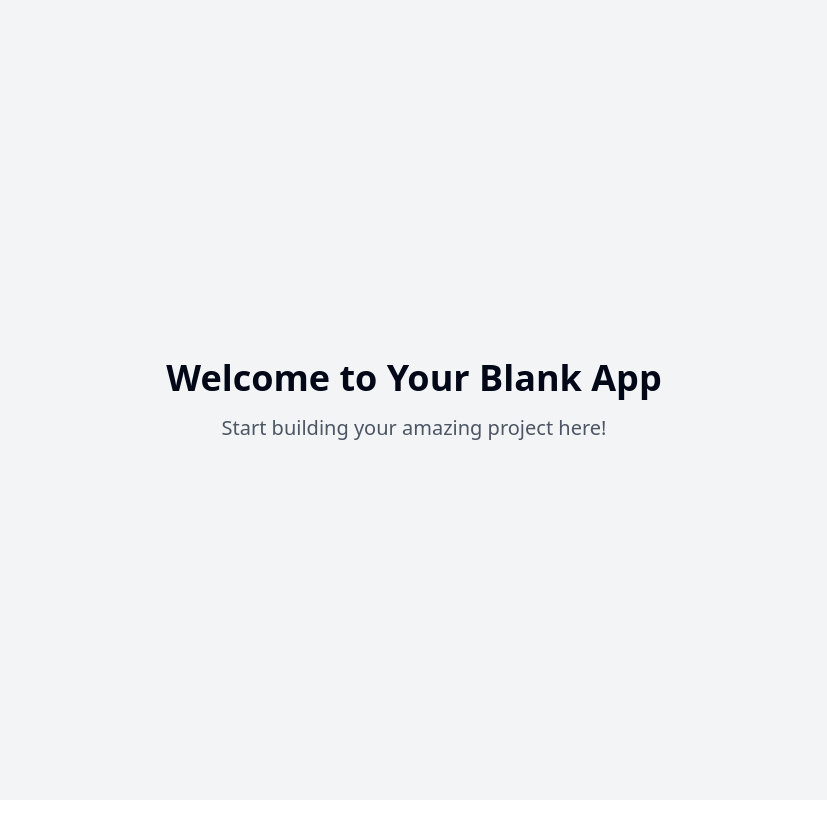
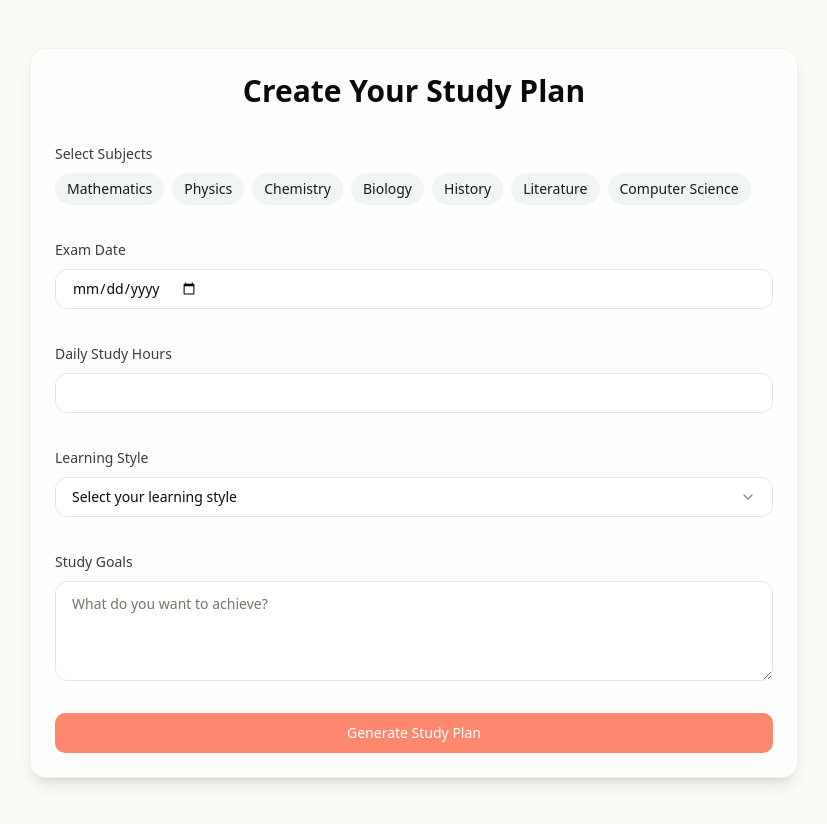
Before and after one commit to DhamanManikanth/studyplan-genius, a React (Vite) app: page / in a window 1280 px wide. Shown: the whole page, without its empty margins (226-1053 px from the left). Before the commit the page ends 800 px from the top, so only its background shows below. Built offline with nearby package versions, Linux system fonts and the light colour scheme.

Commit message:
Add study plan generator
Implements a study plan generator agent using the Gemini 1.5 Flash model.  The agent takes user inputs (subjects, exams, study hours, goals) and generates a customized study plan.

```diff
--- a/package.json
+++ b/package.json
@@ -51,7 +51,7 @@
     "react": "^18.3.1",
     "react-day-picker": "^8.10.1",
     "react-dom": "^18.3.1",
-    "react-hook-form": "^7.53.0",
+    "react-hook-form": "^7.54.2",
     "react-resizable-panels": "^2.1.3",
     "react-router-dom": "^6.26.2",
     "recharts": "^2.12.7",
--- /dev/null
+++ b/src/components/StudyPlanForm.tsx
@@ -0,0 +1,162 @@
+
+import { useState } from "react";
+import { useForm } from "react-hook-form";
+import { Button } from "./ui/button";
+import { Input } from "./ui/input";
+import { Label } from "./ui/label";
+import { Textarea } from "./ui/textarea";
+import {
+  Select,
+  SelectContent,
+  SelectItem,
+  SelectTrigger,
+  SelectValue,
+} from "./ui/select";
+
+interface StudyPlanFormData {
+  subjects: string[];
+  examDate: string;
+  studyHours: number;
+  goals: string;
+  learningStyle: string;
+}
+
+const subjects = [
+  "Mathematics",
+  "Physics",
+  "Chemistry",
+  "Biology",
+  "History",
+  "Literature",
+  "Computer Science",
+];
+
+export function StudyPlanForm() {
+  const [selectedSubjects, setSelectedSubjects] = useState<string[]>([]);
+  const [isLoading, setIsLoading] = useState(false);
+  const [generatedPlan, setGeneratedPlan] = useState("");
+
+  const { register, handleSubmit, formState: { errors } } = useForm<StudyPlanFormData>();
+
+  const toggleSubject = (subject: string) => {
+    setSelectedSubjects(prev =>
+      prev.includes(subject)
+        ? prev.filter(s => s !== subject)
+        : [...prev, subject]
+    );
+  };
+
+  const onSubmit = async (data: StudyPlanFormData) => {
+    setIsLoading(true);
+    try {
+      const response = await fetch("/api/generate-study-plan", {
+        method: "POST",
+        headers: {
+          "Content-Type": "application/json",
+        },
+        body: JSON.stringify({
+          ...data,
+          subjects: selectedSubjects,
+        }),
+      });
+
+      const result = await response.json();
+      setGeneratedPlan(result.plan);
+    } catch (error) {
+      console.error("Error generating study plan:", error);
+    } finally {
+      setIsLoading(false);
+    }
+  };
+
+  return (
+    <div className="min-h-screen py-12 px-4 sm:px-6">
+      <div className="form-container slide-in">
+        <h1 className="text-3xl font-semibold text-center mb-8">
+          Create Your Study Plan
+        </h1>
+
+        <form onSubmit={handleSubmit(onSubmit)} className="space-y-8">
+          <div className="input-group">
+            <Label className="input-label">Select Subjects</Label>
+            <div className="flex flex-wrap gap-2 mt-2">
+              {subjects.map((subject) => (
+                <button
+                  key={subject}
+                  type="button"
+                  onClick={() => toggleSubject(subject)}
+                  className={`subject-tag ${
+                    selectedSubjects.includes(subject)
+                      ? "bg-primary/10 text-primary border-primary"
+                      : "bg-secondary/50 text-secondary-foreground border-transparent"
+                  }`}
+                >
+                  {subject}
+                </button>
+              ))}
+            </div>
+          </div>
+
+          <div className="input-group">
+            <Label className="input-label">Exam Date</Label>
+            <Input
+              type="date"
+              className="fancy-input"
+              {...register("examDate", { required: true })}
+            />
+          </div>
+
+          <div className="input-group">
+            <Label className="input-label">Daily Study Hours</Label>
+            <Input
+              type="number"
+              min="1"
+              max="24"
+              className="fancy-input"
+              {...register("studyHours", { required: true, min: 1, max: 24 })}
+            />
+          </div>
+
+          <div className="input-group">
+            <Label className="input-label">Learning Style</Label>
+            <Select {...register("learningStyle")}>
+              <SelectTrigger className="fancy-input">
+                <SelectValue placeholder="Select your learning style" />
+              </SelectTrigger>
+              <SelectContent>
+                <SelectItem value="visual">Visual Learner</SelectItem>
+                <SelectItem value="auditory">Auditory Learner</SelectItem>
+                <SelectItem value="reading">Reading/Writing Learner</SelectItem>
+                <SelectItem value="kinesthetic">Kinesthetic Learner</SelectItem>
+              </SelectContent>
+            </Select>
+          </div>
+
+          <div className="input-group">
+            <Label className="input-label">Study Goals</Label>
+            <Textarea
+              className="fancy-input min-h-[100px]"
+              placeholder="What do you want to achieve?"
+              {...register("goals", { required: true })}
+            />
+          </div>
+
+          <Button
+            type="submit"
+            className="w-full bg-primary hover:bg-primary/90 text-white"
+            disabled={isLoading}
+          >
+            {isLoading ? "Generating Plan..." : "Generate Study Plan"}
+          </Button>
+        </form>
+
+        {generatedPlan && (
+          <div className="mt-8 p-6 bg-secondary/20 rounded-lg fade-in">
+            <h2 className="text-xl font-semibold mb-4">Your Personalized Study Plan</h2>
+            <pre className="whitespace-pre-wrap text-sm">{generatedPlan}</pre>
+          </div>
+        )}
+      </div>
+    </div>
+  );
+}
--- a/src/index.css
+++ b/src/index.css
@@ -1,92 +1,30 @@
+
 @tailwind base;
 @tailwind components;
 @tailwind utilities;
 
 @layer base {
   :root {
-    --background: 0 0% 100%;
-    --foreground: 222.2 84% 4.9%;
-
+    --background: 78 43% 97%;
+    --foreground: 20 14.3% 4.1%;
     --card: 0 0% 100%;
-    --card-foreground: 222.2 84% 4.9%;
-
+    --card-foreground: 20 14.3% 4.1%;
     --popover: 0 0% 100%;
-    --popover-foreground: 222.2 84% 4.9%;
-
-    --primary: 222.2 47.4% 11.2%;
-    --primary-foreground: 210 40% 98%;
-
-    --secondary: 210 40% 96.1%;
-    --secondary-foreground: 222.2 47.4% 11.2%;
-
-    --muted: 210 40% 96.1%;
-    --muted-foreground: 215.4 16.3% 46.9%;
-
-    --accent: 210 40% 96.1%;
-    --accent-foreground: 222.2 47.4% 11.2%;
-
+    --popover-foreground: 20 14.3% 4.1%;
+    --primary: 11 97% 71%;
+    --primary-foreground: 60 9.1% 97.8%;
+    --secondary: 135 20% 90%;
+    --secondary-foreground: 24 9.8% 10%;
+    --muted: 60 4.8% 95.9%;
+    --muted-foreground: 25 5.3% 44.7%;
+    --accent: 135 20% 90%;
+    --accent-foreground: 24 9.8% 10%;
     --destructive: 0 84.2% 60.2%;
-    --destructive-foreground: 210 40% 98%;
-
-    --border: 214.3 31.8% 91.4%;
-    --input: 214.3 31.8% 91.4%;
-    --ring: 222.2 84% 4.9%;
-
-    --radius: 0.5rem;
-
-    --sidebar-background: 0 0% 98%;
-
-    --sidebar-foreground: 240 5.3% 26.1%;
-
-    --sidebar-primary: 240 5.9% 10%;
-
-    --sidebar-primary-foreground: 0 0% 98%;
-
-    --sidebar-accent: 240 4.8% 95.9%;
-
-    --sidebar-accent-foreground: 240 5.9% 10%;
-
-    --sidebar-border: 220 13% 91%;
-
-    --sidebar-ring: 217.2 91.2% 59.8%;
-  }
-
-  .dark {
-    --background: 222.2 84% 4.9%;
-    --foreground: 210 40% 98%;
-
-    --card: 222.2 84% 4.9%;
-    --card-foreground: 210 40% 98%;
-
-    --popover: 222.2 84% 4.9%;
-    --popover-foreground: 210 40% 98%;
-
-    --primary: 210 40% 98%;
-    --primary-foreground: 222.2 47.4% 11.2%;
-
-    --secondary: 217.2 32.6% 17.5%;
-    --secondary-foreground: 210 40% 98%;
-
-    --muted: 217.2 32.6% 17.5%;
-    --muted-foreground: 215 20.2% 65.1%;
-
-    --accent: 217.2 32.6% 17.5%;
-    --accent-foreground: 210 40% 98%;
-
-    --destructive: 0 62.8% 30.6%;
-    --destructive-foreground: 210 40% 98%;
-
-    --border: 217.2 32.6% 17.5%;
-    --input: 217.2 32.6% 17.5%;
-    --ring: 212.7 26.8% 83.9%;
-    --sidebar-background: 240 5.9% 10%;
-    --sidebar-foreground: 240 4.8% 95.9%;
-    --sidebar-primary: 224.3 76.3% 48%;
-    --sidebar-primary-foreground: 0 0% 100%;
-    --sidebar-accent: 240 3.7% 15.9%;
-    --sidebar-accent-foreground: 240 4.8% 95.9%;
-    --sidebar-border: 240 3.7% 15.9%;
-    --sidebar-ring: 217.2 91.2% 59.8%;
+    --destructive-foreground: 60 9.1% 97.8%;
+    --border: 20 5.9% 90%;
+    --input: 20 5.9% 90%;
+    --ring: 11 97% 71%;
+    --radius: 0.75rem;
   }
 }
 
@@ -94,8 +32,56 @@
   * {
     @apply border-border;
   }
-
   body {
     @apply bg-background text-foreground;
+    font-feature-settings: "rlig" 1, "calt" 1;
   }
 }
+
+.slide-in {
+  animation: slideIn 0.5s ease-out forwards;
+}
+
+.fade-in {
+  animation: fadeIn 0.5s ease-out forwards;
+}
+
+@keyframes slideIn {
+  from {
+    opacity: 0;
+    transform: translateY(20px);
+  }
+  to {
+    opacity: 1;
+    transform: translateY(0);
+  }
+}
+
+@keyframes fadeIn {
+  from {
+    opacity: 0;
+  }
+  to {
+    opacity: 1;
+  }
+}
+
+.form-container {
+  @apply max-w-3xl mx-auto p-6 rounded-2xl bg-white/80 backdrop-blur-sm shadow-lg border border-border/50;
+}
+
+.input-group {
+  @apply space-y-2 mb-6;
+}
+
+.input-label {
+  @apply text-sm font-medium text-foreground/80;
+}
+
+.fancy-input {
+  @apply w-full px-4 py-3 rounded-lg border border-border bg-white/50 focus:outline-none focus:ring-2 focus:ring-primary/30 transition-all duration-200;
+}
+
+.subject-tag {
+  @apply inline-flex items-center px-3 py-1.5 rounded-full text-sm font-medium transition-all duration-200;
+}
--- a/src/pages/Index.tsx
+++ b/src/pages/Index.tsx
@@ -1,14 +1,8 @@
-// Update this page (the content is just a fallback if you fail to update the page)
+
+import { StudyPlanForm } from "@/components/StudyPlanForm";
 
 const Index = () => {
-  return (
-    <div className="min-h-screen flex items-center justify-center bg-gray-100">
-      <div className="text-center">
-        <h1 className="text-4xl font-bold mb-4">Welcome to Your Blank App</h1>
-        <p className="text-xl text-gray-600">Start building your amazing project here!</p>
-      </div>
-    </div>
-  );
+  return <StudyPlanForm />;
 };
 
 export default Index;
```
Also changed, not shown: 2 other files (tests, documents, lock files or other folders).
